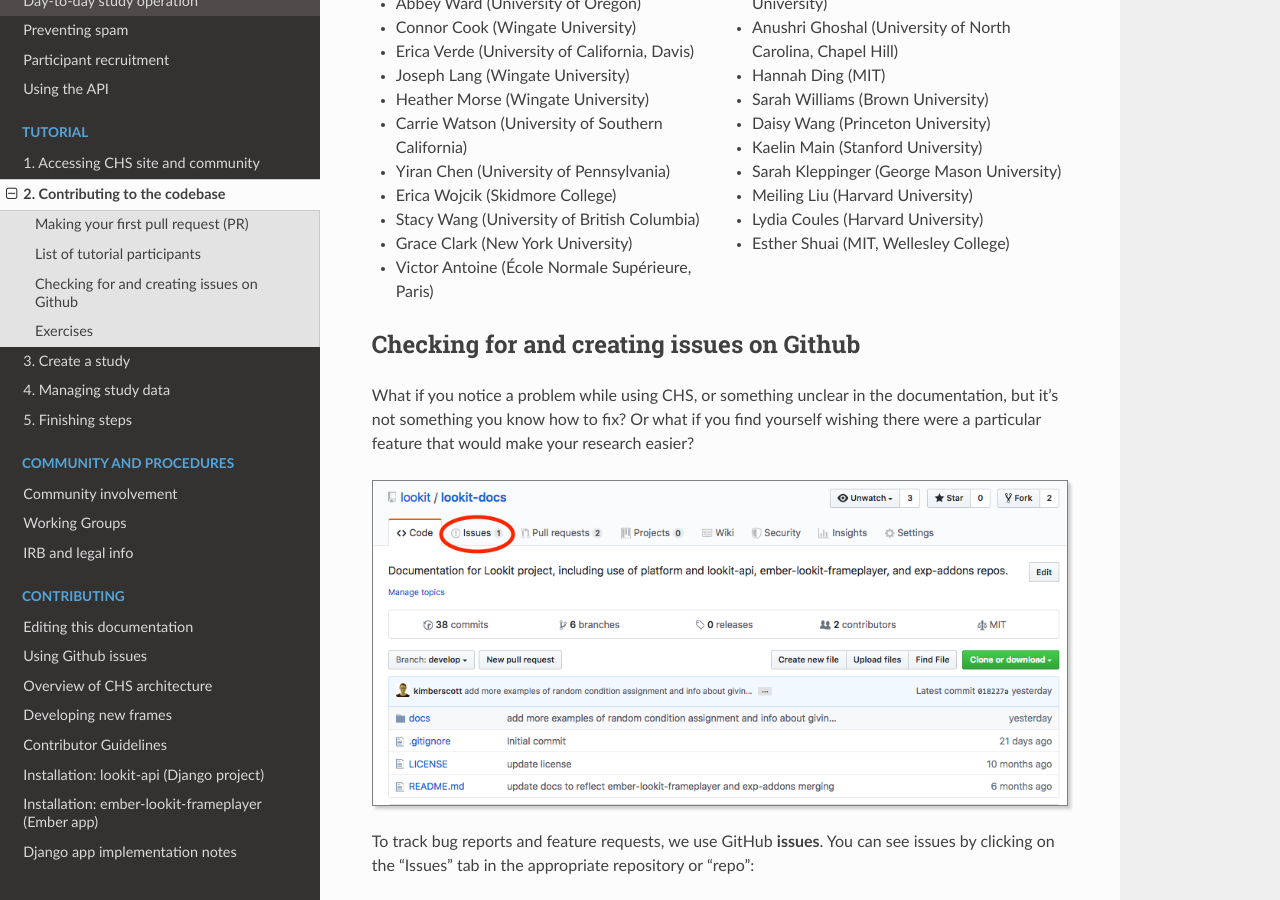
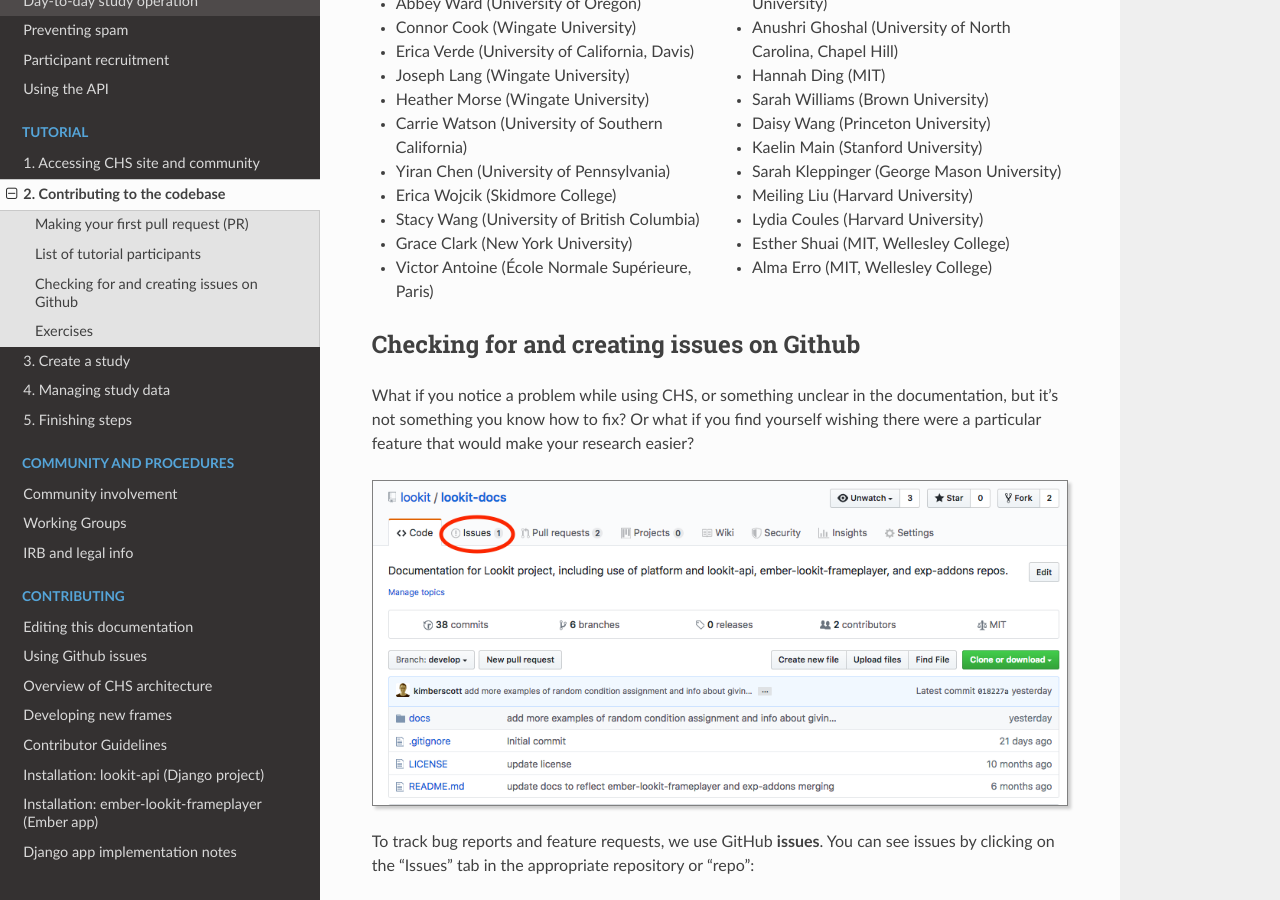
Before and after one commit to lookit/lookit-docs, a Sphinx documentation site: the page built from docs/source/tutorial-contributing.rst, in a window 1280 px wide and 900 px high, scrolled down 9441 px. Built offline with Sphinx 7.4.7 and the Read the Docs theme 3.1.0, drawn with Linux system fonts in a browser that asks for light colours.

Commit message:
Update tutorial-contributing.rst

```diff
--- a/docs/source/tutorial-contributing.rst
+++ b/docs/source/tutorial-contributing.rst
@@ -384,6 +384,7 @@
 - Meiling Liu (Harvard University)
 - Lydia Coules (Harvard University)
 - Esther Shuai (MIT, Wellesley College)
+- Alma Erro (MIT, Wellesley College)
 
 Checking for and creating issues on Github
 -------------------------------------------
```
